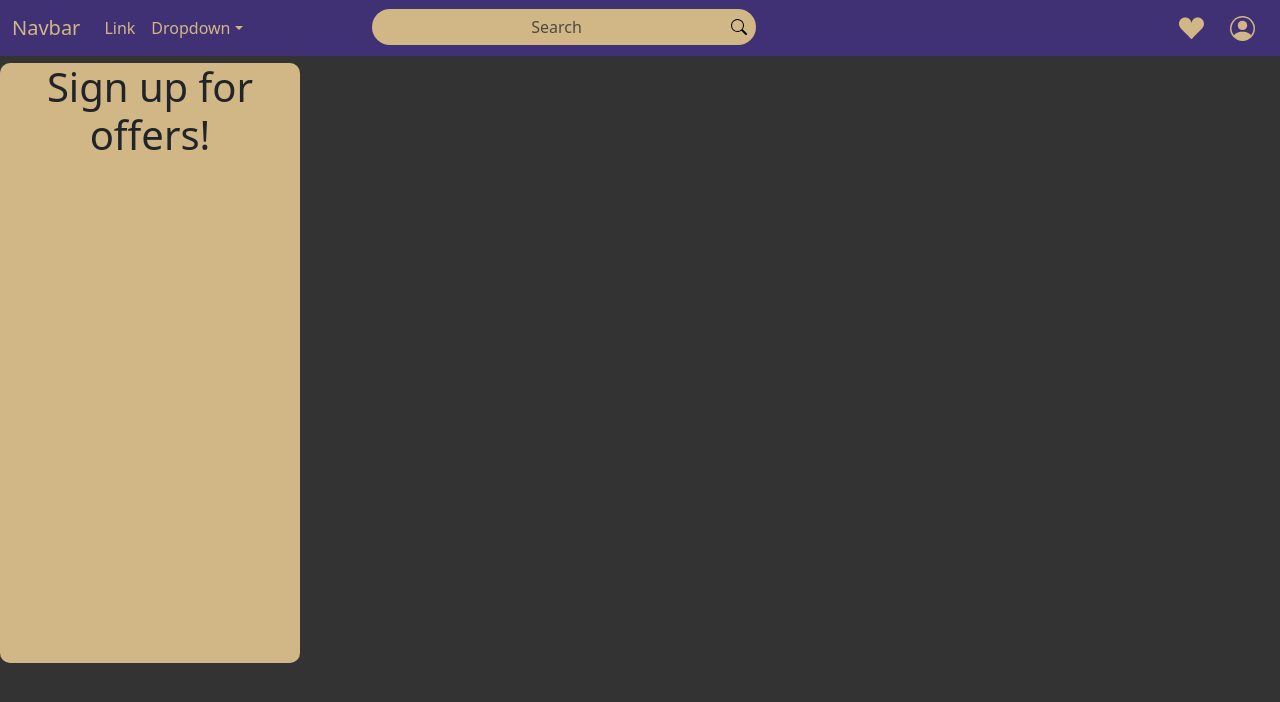
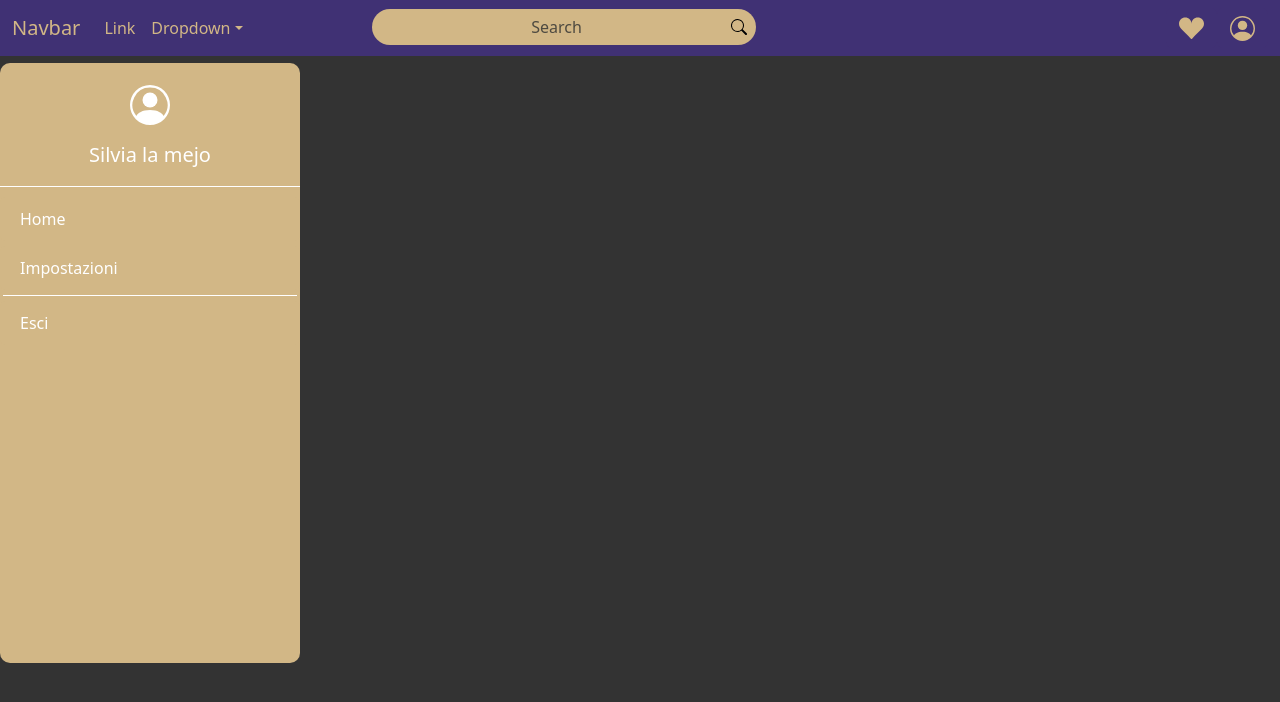
Before and after one commit to M1nfr3y/ScambioLorcana, a SvelteKit app: page / in a window 1280 px wide. Both pictures are taken after a click on the button 1242 px from the left and 28 px from the top of the page. Shown: the top 702 px of the page. Built offline with nearby package versions, Linux system fonts and the light colour scheme.

Commit message:
aggiunti tasti alla sidebar

```diff
--- a/src/components/modalAccount.svelte
+++ b/src/components/modalAccount.svelte
@@ -5,7 +5,18 @@
 {#if showModal}
     <div class="backdrop">
         <div class="modalAccount">
-            <h1>Sign up for offers!</h1>
+            <div class="account-section">
+                <svg xmlns="http://www.w3.org/2000/svg" width="25" height="25" fill="currentColor" class="bi bi-person-circle" viewBox="0 0 16 16"><path d="M11 6a3 3 0 1 1-6 0 3 3 0 0 1 6 0" /><path fill-rule="evenodd"d="M0 8a8 8 0 1 1 16 0A8 8 0 0 1 0 8m8-7a7 7 0 0 0-5.468 11.37C3.242 11.226 4.805 10 8 10s4.757 1.225 5.468 2.37A7 7 0 0 0 8 1"/>
+                </svg>
+                <p>Silvia la mejo</p>
+                <div class="line"></div>
+            </div>
+            <ul class="actions">
+                <li><button>Home</button></li>
+                <li><button>Impostazioni</button></li>
+                <li class="separator"></li>
+                <li><button>Esci</button></li>
+            </ul>
         </div>
     </div>
 {/if}
@@ -27,4 +38,64 @@
         text-align: center;
         background: #d2b786;
     }
+
+    .actions {
+        list-style: none;
+        padding: 0;
+    }
+
+    .actions li {
+        margin-bottom: 5px;
+    }
+
+    .actions button {
+        width: 100%;
+        padding: 10px;
+        border: none;
+        border-radius: 5px;
+        background-color: #d2b786; /* Stesso colore dello sfondo della modal */
+        color: white;
+        font-size: 16px;
+        cursor: pointer;
+        transition: background-color 0.3s; /* Aggiunge una transizione al cambiamento di colore */
+        text-align: left; /* Imposta l'allineamento del testo a sinistra */
+        padding-left: 20px; /* Aggiunge spazio a sinistra del testo */
+    }
+
+    .actions button:hover {
+        background-color: #e3cdaa; /* Colore dello sfondo leggermente più chiaro al passaggio del mouse */
+    }
+
+    .separator {
+        border-bottom: 1px solid white; /* Aggiungi una linea sottile bianca */
+        margin-bottom: 10px; /* Spazio sotto la linea */
+        margin-left:3px;
+        margin-right:3px;
+
+    }
+
+    .account-section {
+        color: white;
+        display: flex;
+        flex-direction: column;
+        align-items: center;
+    }
+
+    .account-section svg {
+        width: 40px;
+        height: 40px;
+        margin-bottom: 15px;
+        margin-top: 22px;
+    }
+
+    .account-section p {
+        font-size: 20px;
+    }
+
+        .line {
+        width: 100%;
+        height: 1px;
+        background-color: white;
+        margin-bottom: 10px;
+    }
 </style>
```
Also changed, not shown: 1 other file (tests, documents, lock files or other folders).
